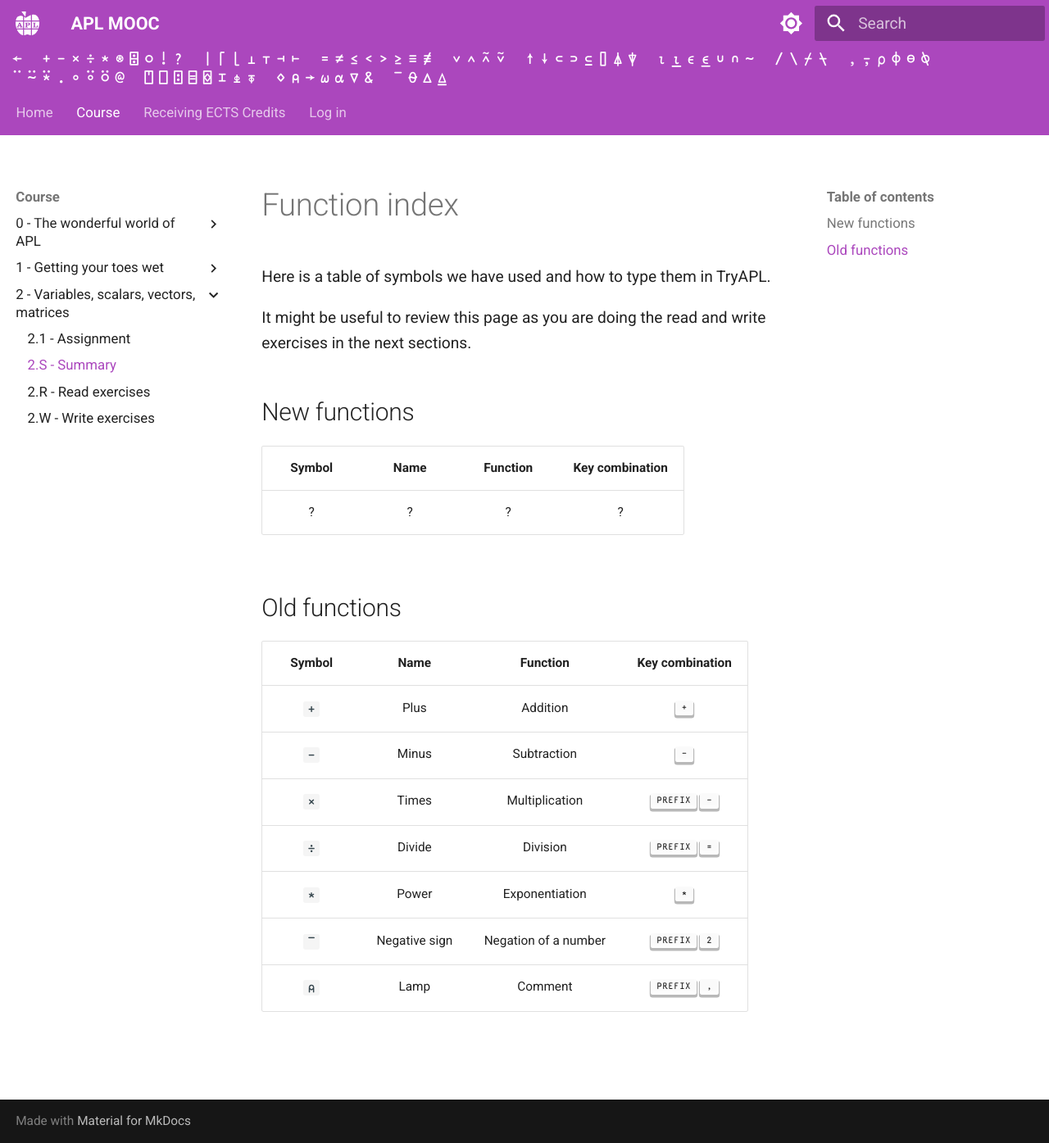
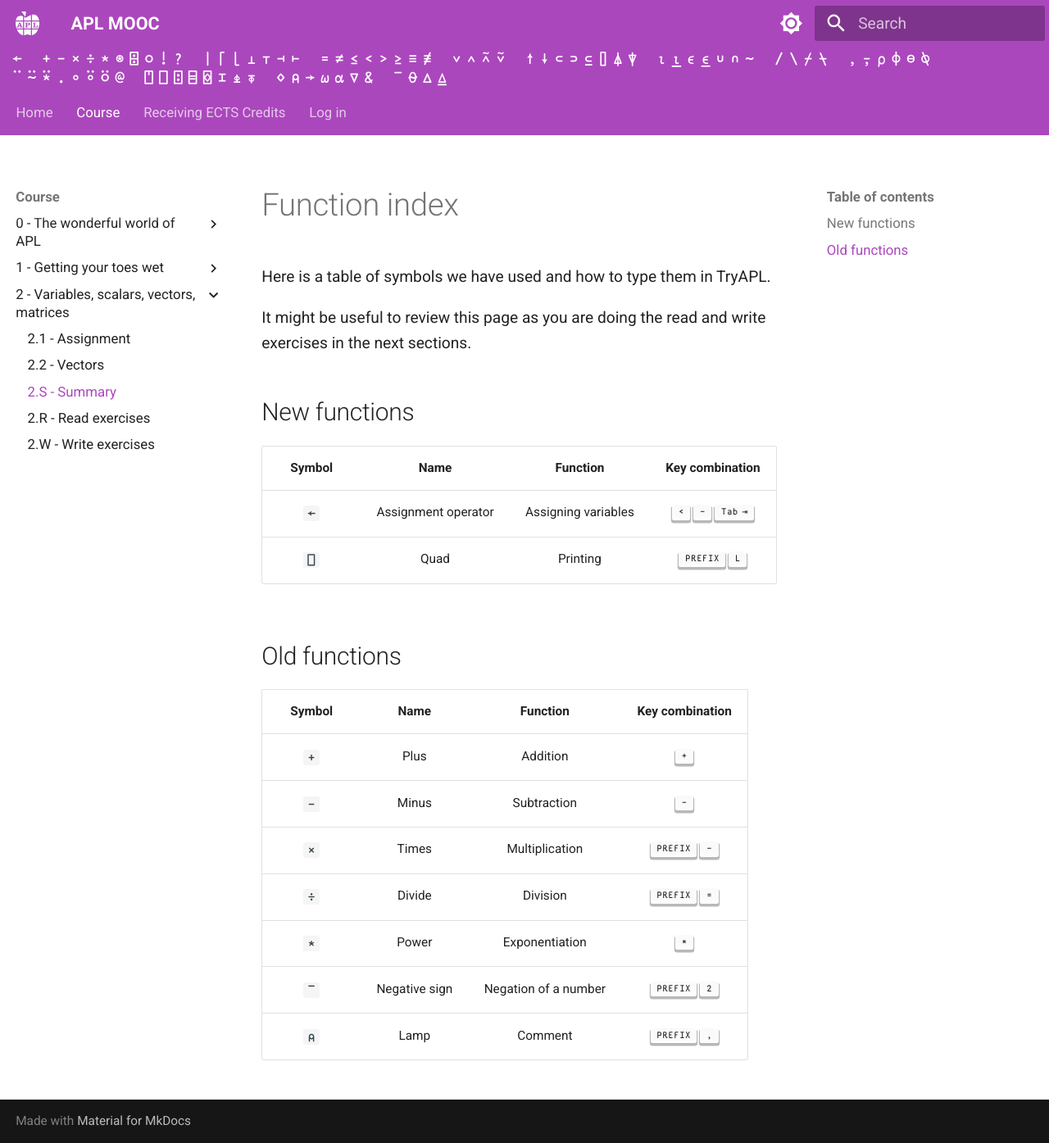
Before and after one commit to APLMOOC/APLMOOC, an MkDocs documentation site: the page built from docs/course/ch2/summary.md, in a window 1280 px wide and 1395 px high. Shown: the whole window at 82% size. Built offline with MkDocs 1.6.1 and Material for MkDocs 9.7.7, drawn with Linux system fonts in a browser that asks for light colours; some web fonts are replaced.

Commit message:
Modify function list

```diff
--- a/docs/course/ch2/summary.md
+++ b/docs/course/ch2/summary.md
@@ -8,7 +8,8 @@ It might be useful to review this page as you are doing the read and write exerc
 
 | Symbol | Name | Function | Key combination |
 |:--:|:--:|:--:|:--:|
-| ? | ? | ? | ? |
+| `←` | Assignment operator | Assigning variables | <kbd><</kbd> ++minus++ ++tab++ |
+| `⎕` | Quad | Printing | <kbd>PREFIX</kbd> ++l++ |
 
 ## Old functions
 
--- a/mkdocs.yml
+++ b/mkdocs.yml
@@ -59,6 +59,7 @@ nav:
       - 1.W - Write exercises: course/ch1/write.md
     - 2 - Variables, scalars, vectors, matrices:
       - 2.1 - Assignment: course/ch2/part1.md
+      - 2.2 - Vectors: course/ch2/part2.md
       - 2.S - Summary: course/ch2/summary.md
       - 2.R - Read exercises: course/ch2/read.md
       - 2.W - Write exercises: course/ch2/write.md
```
Also changed, not shown: docs/course/ch2/part1.md (+2 -2 lines), docs/course/ch2/part2.md (added).
